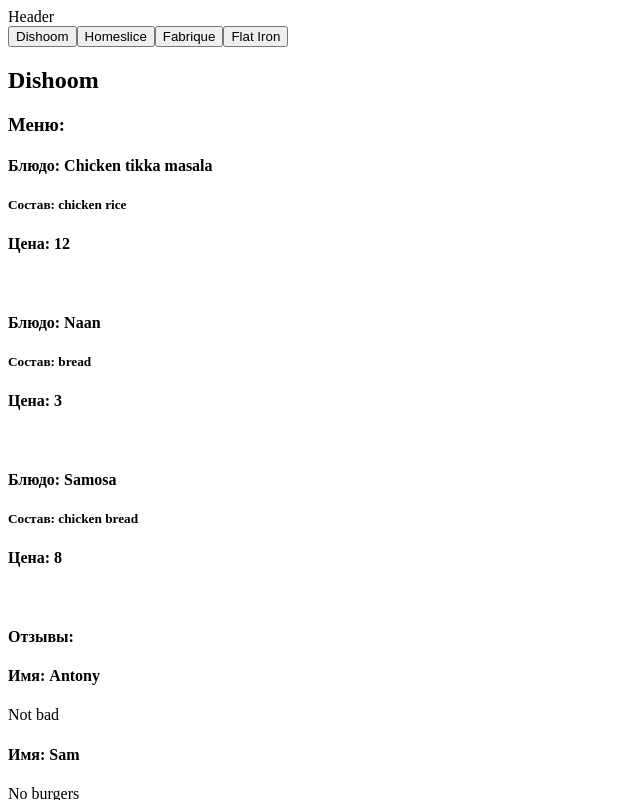
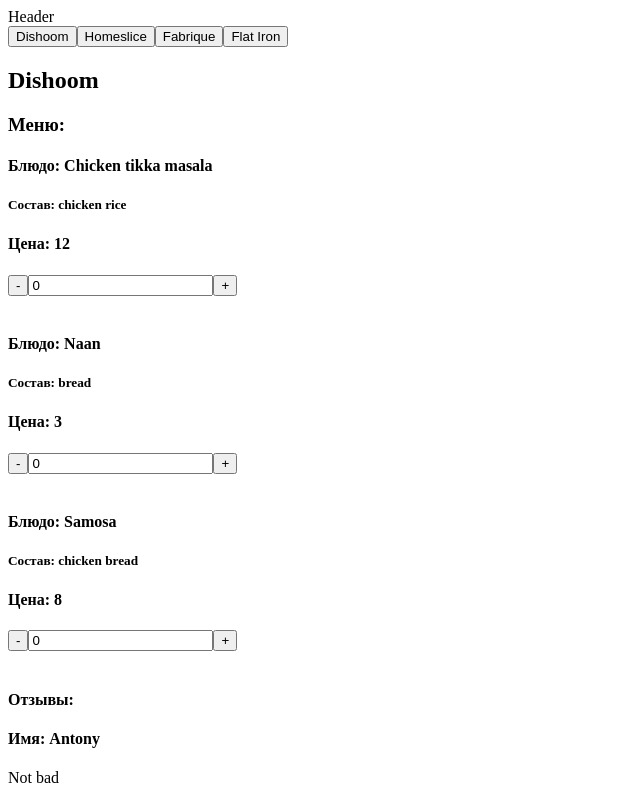
Before and after one commit to alex-suschin/learn-js-react, a React (Vite) app: page / in a window 1280 px wide. Both pictures are taken after a click on the button "Dishoom". Shown: the top 800 px of the page, without its empty margins (0-640 px from the left). Built offline with nearby package versions, Linux system fonts and the light colour scheme.

Commit message:
фильтрация ресторанов, счётчик кол-ва блюд

```diff
--- a/src/components/dish/component.jsx
+++ b/src/components/dish/component.jsx
@@ -1,6 +1,17 @@
-import React from 'react'
+import React, { useState } from 'react'
 
 export const Dish = ({dish}) => {
+
+  const [col, setCol] = useState(0);
+
+  let plus = () => {
+    setCol(col+1);
+  }
+
+  let minus = () => {
+    setCol(col-1);
+  }
+
   return (
     <div key={dish.name}>
         <h4>Блюдо: {dish.name}</h4>
@@ -10,6 +21,11 @@
             ))
             }</h5>
         <h4>Цена: {dish.price}</h4>
+        <div>
+          <button onClick={minus}>-</button>
+          <input type="text" placeholder='Кол-во' defaultValue="0" value={col} min={0} max={5} />
+          <button onClick={plus}>+</button>
+        </div>
         <br />
     </div>
   )
--- a/src/components/restaurant-tab/component.jsx
+++ b/src/components/restaurant-tab/component.jsx
@@ -1,7 +1,7 @@
 import React from 'react'
 
-export const RestaurantTab = ({title, funcTabClick}) => {
+export const RestaurantTab = ({title, checkActiveRestaurant}) => {
   return (
-    <button onClick={funcTabClick}>{title}</button>
+    <button onClick={checkActiveRestaurant}>{title}</button>
   )
 }
--- a/src/components/restaurant-tabs/component.jsx
+++ b/src/components/restaurant-tabs/component.jsx
@@ -1,11 +1,18 @@
 import React from 'react'
 import { RestaurantTab } from '../restaurant-tab/component'
 
-export const RestaurantTabs = ({restaurants, funcTabClick}) => {
+export const RestaurantTabs = ({restaurants, activeRestaurant, checkActiveRestaurant}) => {
+
+    const buttonRestaurantClick = () => {
+        console.log(1)
+    }
+
+    console.log('activeRestaurant', activeRestaurant);
+
     return (
         <div>
             {restaurants.map((name, index) => (
-                <RestaurantTab key={name} title={name} onClick={() => funcTabClick(index)} />
+                <RestaurantTab key={name} title={name} checkActiveRestaurant={() => checkActiveRestaurant(name)} />
             ))}
         </div>
     )
--- a/src/components/restaurants/component.jsx
+++ b/src/components/restaurants/component.jsx
@@ -1,7 +1,7 @@
 import React from 'react'
 import { Restaurant } from '../restaurant/component'
 
-export const Restaraunts = ({restaurants}) => {
+export const Restaraunts = ({restaurants, activeRestaurant}) => {
   return (
     <div>
       {restaurants.map((elem) => (
--- a/src/pages/restourants-page/component.jsx
+++ b/src/pages/restourants-page/component.jsx
@@ -1,18 +1,32 @@
-import React from 'react'
+import React, { useState } from 'react'
 import { RestaurantTabs } from '../../components/restaurant-tabs/component';
 import { Restaraunts } from '../../components/restaurants/component';
 
 export const RestaurantsPage = ({ restaurants }) => {
+    const [activeRestaurant, setActiveRestaurant] = useState('');
     const restaurantsList = Array.from(new Set(restaurants.map(({ name }) => name)));
+
+    const checkActiveRestaurant = (e) => {
+      setActiveRestaurant(e);
+    }
+
+    const filteredRestaurants = restaurants.filter(
+      ({ name }) =>
+        name === activeRestaurant
+    );
+
+    console.log('activeRestaurant', activeRestaurant);
 
     return (
       <div>
         <RestaurantTabs
+          checkActiveRestaurant={checkActiveRestaurant}
           restaurants={restaurantsList}
+          activeRestaurant={activeRestaurant}
           onCategorySelect={(restaurant) => console.log(restaurant)}
         />
 
-        <Restaraunts restaurants={restaurants} />
+        <Restaraunts restaurants={filteredRestaurants} activeRestaurant={activeRestaurant} />
       </div>
     );
   };
```
